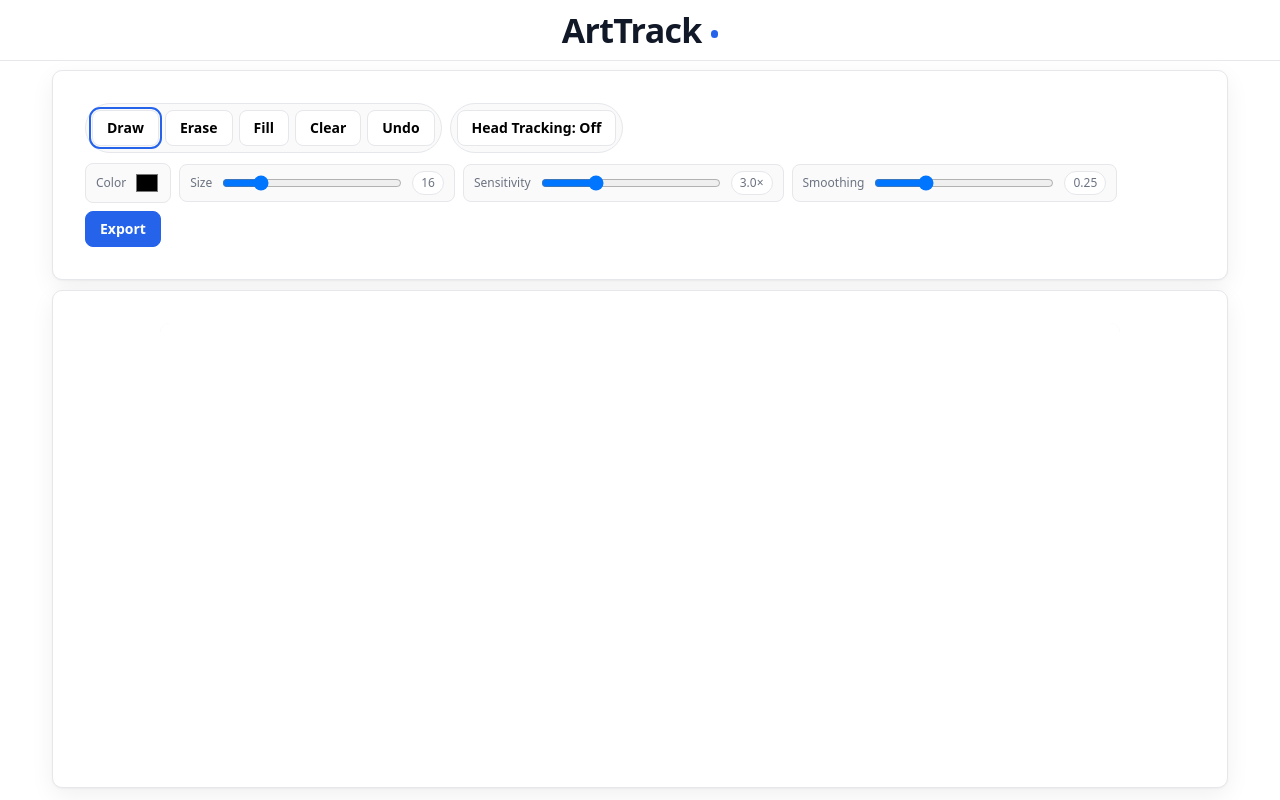
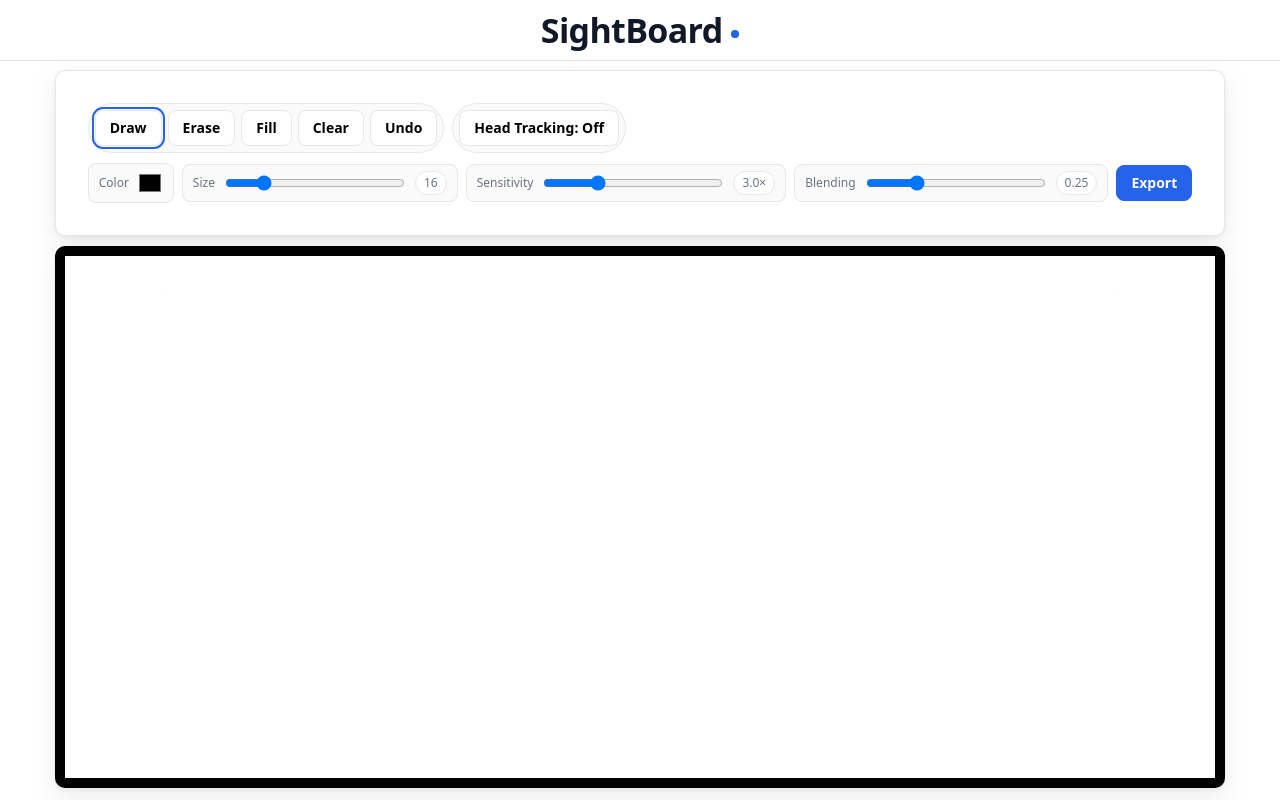
Before and after one commit to anurag-mathews/RAM-DS-X-Hackathon-ArtTrack, a React (Vite) app: page / in a window 1280 px wide. Built offline with nearby package versions, Linux system fonts and the light colour scheme.

Commit message:
Major UI enhancements, box shadow, card frame, application title changed to SightBoard (play on Whiteboard)

```diff
--- a/index.html
+++ b/index.html
@@ -1,14 +1,16 @@
-<!doctype html>
+<!DOCTYPE html>
 <html lang="en">
   <head>
     <meta charset="UTF-8" />
-    <link rel="icon" type="image/svg+xml" href="/vite.svg" />
+    <link rel="icon" type="image/svg+xml" href="/bluedot.png" />
     <meta name="viewport" content="width=device-width, initial-scale=1.0" />
-    <title>jram</title>
-    <link rel="preconnect" href="https://fonts.googleapis.com">
-<link rel="preconnect" href="https://fonts.gstatic.com" crossorigin>
-<link href="https://fonts.googleapis.com/css2?family=Patrick+Hand:wght@400&family=Shadows+Into+Light&display=swap" rel="stylesheet">
-
+    <title>SightBoard</title>
+    <link rel="preconnect" href="https://fonts.googleapis.com" />
+    <link rel="preconnect" href="https://fonts.gstatic.com" crossorigin />
+    <link
+      href="https://fonts.googleapis.com/css2?family=Patrick+Hand:wght@400&family=Shadows+Into+Light&display=swap"
+      rel="stylesheet"
+    />
   </head>
   <body>
     <div id="root"></div>
--- a/src/components/Sketch.css
+++ b/src/components/Sketch.css
@@ -5,7 +5,9 @@
   --ring: #2563eb;
   --card: #ffffff;
   --border: #e5e7eb;
-  --shadow: 0 1px 2px rgba(0,0,0,.04), 0 8px 24px rgba(0,0,0,.06);
+  --shadow:
+    0 2px 4px rgba(0, 0, 0, 0.05),
+    0 10px 30px rgba(0, 0, 0, 0.08);
   --radius: 10px;
   --pad: 12px;
   --hdr: 60px;
@@ -137,15 +139,15 @@ html, body, #root {
   border-radius: var(--radius);
   box-shadow: var(--shadow);
   display: flex; align-items: center; justify-content: center;
+  border: 10px solid #000;
 }
 
-/* Center the shrink-wrapped canvas block inside the card */
 .canvas-card {
-  padding: 8px;                /* tighter horizontal padding */
+  padding: 8px;
   display: flex;
   align-items: center;
   justify-content: center;
-  overflow: hidden;            /* prevents tiny overflow artifacts */
+  overflow: hidden;
 }
 
 .canvas-wrap {
@@ -155,15 +157,13 @@ html, body, #root {
   max-width: 100%;
   max-height: 100%;
   box-sizing: content-box;
-  /* was: border: 1px solid var(--border); */
   border: 0;
-  box-shadow: 0 0 0 1px var(--border) inset;  /* crisp 1px stroke on all sides */
+  box-shadow: 0 0 0 1px var(--border) inset;
   border-radius: var(--radius);
   background: #fff;
 }
 
 
-/* Keep the canvas unscaled; border on wrapper avoids 1px coord shift */
 .canvas {
   display: block;
   border: 0;
@@ -171,7 +171,6 @@ html, body, #root {
   background: #fff;
 }
 
-/* Pointer remains in the same coord space as the canvas */
 .pointer {
   position: absolute;
   transform: translate(-50%, -50%);
@@ -181,7 +180,6 @@ html, body, #root {
   outline: none;
 }
 
-/* Breakpoints tighten spacing/sizing further on small devices */
 @media (max-width: 900px) {
   .g-toolbar { gap: 8px; }
   .g-row { gap: 6px; }
--- a/src/components/Sketch.tsx
+++ b/src/components/Sketch.tsx
@@ -10,7 +10,6 @@ const Sketch: React.FC = () => {
   const canvasRef = useRef<HTMLCanvasElement>(null);
   const [tool, setTool] = useState<Tool>("draw");
 
-  // Removed per-frame cursor state; use refs instead
   const pointerRef = useRef<HTMLDivElement>(null);
   const lastGazeRef = useRef<{ x: number; y: number } | null>(null);
 
@@ -39,7 +38,6 @@ const Sketch: React.FC = () => {
   useEffect(() => { colorRef.current = color; }, [color]);
   useEffect(() => { thicknessRef.current = thickness; }, [thickness]);
 
-  // HiDPI canvas setup
   useEffect(() => {
     const canvas = canvasRef.current;
     if (!canvas) return;
@@ -64,7 +62,6 @@ const Sketch: React.FC = () => {
     if (eyeTrackingOn) eyeTracker.setOptions({ gain, smooth });
   }, [gain, smooth, eyeTrackingOn]);
 
-  // Ctrl/Cmd+Z
   useEffect(() => {
     const onKey = (e: KeyboardEvent) => {
       if ((e.ctrlKey || e.metaKey) && (e.key === "z" || e.key === "Z")) {
@@ -395,7 +392,7 @@ const Sketch: React.FC = () => {
   return (
     <div className="g-root">
       <header className="g-header">
-        <h1 className="g-title">ArtTrack</h1>
+        <h1 className="g-title">SightBoard</h1>
       </header>
 
       <div className="g-toolbar card">
@@ -443,7 +440,7 @@ const Sketch: React.FC = () => {
           </label>
 
           <label className="control">
-            <span className="label">Smoothing</span>
+            <span className="label">Blending</span>
             <input className="range" type="range" min={0} max={0.95} step={0.05} value={smooth} onChange={(e) => setSmooth(Number(e.target.value))} />
             <span className="badge">{smooth.toFixed(2)}</span>
           </label>
```
Also changed, not shown: public/bluedot.png (added), public/eye.png (added).
